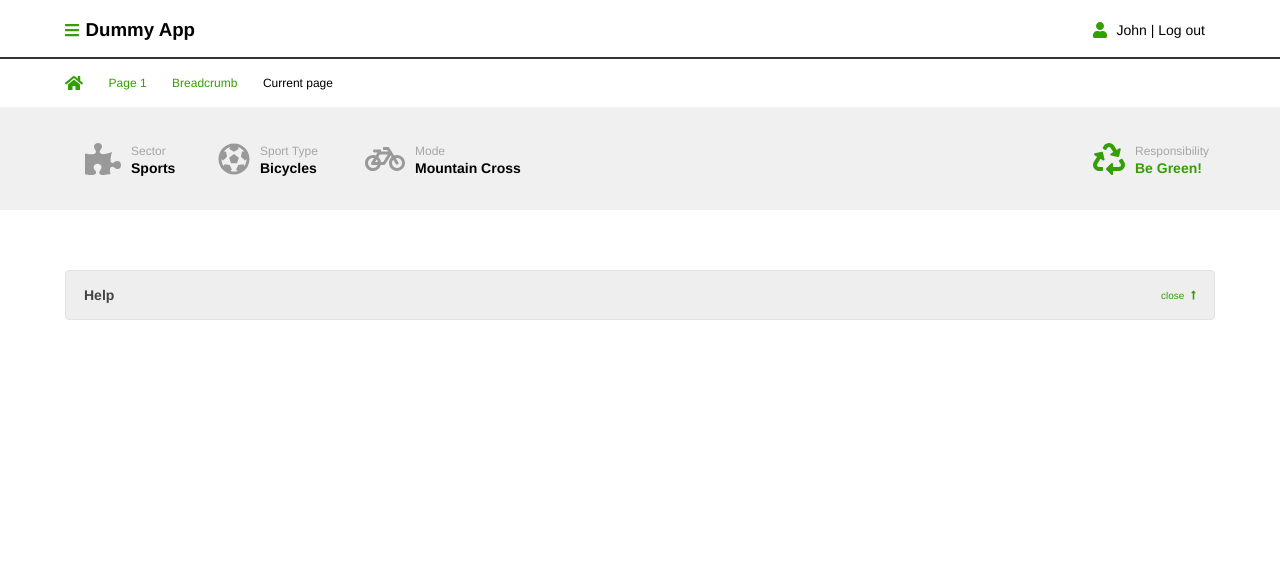
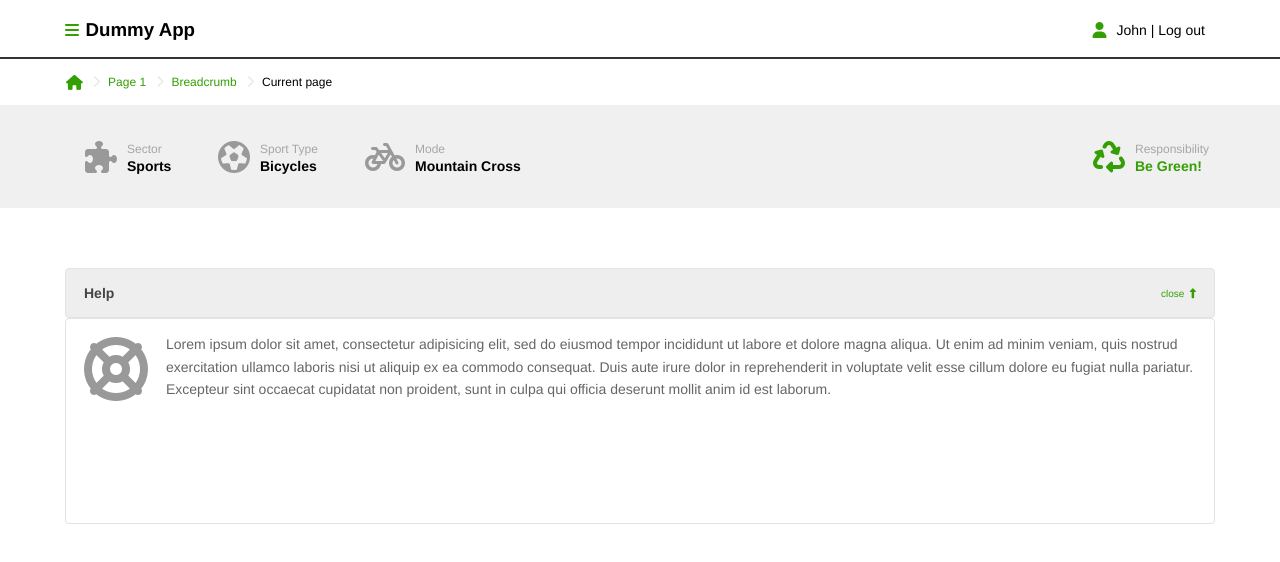
Before and after one commit to cassidypignatello/payroll-panda-example-app, a website built with webpack: page app/index.html in a window 1280 px wide. Built offline with nearby package versions, Linux system fonts and the light colour scheme.

Commit message:
changes font-awesome to use v4 icons

```diff
--- a/app/index.html
+++ b/app/index.html
@@ -4,24 +4,24 @@
     <meta charset="utf-8">
     <meta name="viewport" content="width=device-width, initial-scale=1">
     <title>Payroll Panda Dummy App</title>
-    <script defer src="https://use.fontawesome.com/releases/v5.0.6/js/all.js"></script>
+    <script src="https://use.fontawesome.com/f429204f07.js"></script>
   </head>
   <body>
     <div id="app">
       <div class="container navbar">
         <div class="nav-title">
-          <i class="fas fa-bars"></i>
+          <i class="fa fa-bars"></i>
           <h3>Dummy App</h3>
         </div>
         <nav class="nav-links">
-          <i class="fas fa-user"></i>
+          <i class="fa fa-user"></i>
           <p>John | Log out</p>
         </nav>
       </div>
       <hr />
       <div class="container">
         <ul class="breadcrumbs">
-          <li><a href="#"><i class="fas fa-home fa-lg"></i></a></li>
+          <li><a href="#"><i class="fa fa-home fa-lg"></i></a></li>
           <li><a href="#">Page 1</a></li>
           <li><a href="#">Breadcrumb</a></li>
           <li>Current page</li>
@@ -32,21 +32,21 @@
           <div class="section-menu">
             <div class="left-menu">
               <div class="sector">
-                <i class="fas fa-puzzle-piece fa-2x"></i>
+                <i class="fa fa-puzzle-piece fa-2x"></i>
                 <div class="section-text">
                   <p>Sector</p>
                   <strong>Sports</strong>
                 </div>
               </div>
               <div class="sport-type">
-                <i class="fas fa-futbol fa-2x"></i>
+                <i class="fa fa-futbol-o fa-2x"></i>
                 <div class="section-text">
                   <p>Sport Type</p>
                   <strong>Bicycles</strong>
                 </div>
               </div>
               <div class="mode">
-                <i class="fas fa-bicycle fa-2x"></i>
+                <i class="fa fa-bicycle fa-2x"></i>
                 <div class="section-text">
                   <p>Mode</p>
                   <br />
@@ -55,7 +55,7 @@
               </div>
             </div>
             <div class="reminder">
-              <i class="fas fa-recycle fa-2x"></i>
+              <i class="fa fa-recycle fa-2x"></i>
               <div class="section-text">
                 <p>Responsibility</p>
                 <strong>Be Green!</strong>
@@ -66,13 +66,22 @@
       </div>
       <div class="container">
         <div class="accordion">
-          <strong>Help</strong>
-          <div class="close-button">
-            <p>close</p>
-            <i class="fas fa-long-arrow-alt-up"></i>
-          </div>
-        </button>
-      </div>
+            <strong>Help</strong>
+            <div class="close-button">
+              <p>close</p>
+              <i class="fa fa-long-arrow-up"></i>
+            </div>
+        </div>
+        <div class="panel">
+          <i class="fa fa-life-ring fa-4x"></i>
+          <p>Lorem ipsum dolor sit amet, consectetur adipisicing elit,
+            sed do eiusmod tempor incididunt ut labore et dolore magna aliqua.
+            Ut enim ad minim veniam, quis nostrud exercitation ullamco laboris
+            nisi ut aliquip ex ea commodo consequat. Duis aute irure dolor in
+            reprehenderit in voluptate velit esse cillum dolore eu fugiat nulla
+            pariatur. Excepteur sint occaecat cupidatat non proident, sunt in
+            culpa qui officia deserunt mollit anim id est laborum.</p>
+        </div>
     </div>
   </body>
 </html>
--- a/app/scss/index.scss
+++ b/app/scss/index.scss
@@ -56,7 +56,7 @@
   color: $secondary-color;
 }
 
-.fa-puzzle-piece, .fa-futbol, .fa-bicycle {
+.fa-puzzle-piece, .fa-futbol-o, .fa-bicycle, .fa-life-ring {
   color: $dark-icon-color;
 }
 
@@ -172,3 +172,21 @@
   width: 35px;
   color: $secondary-color;
 }
+
+.panel {
+  border: 1px solid #e3e3e3;
+  border-radius: 4px;
+  color: #666;
+  padding: 0 18px;
+  height: 206px;
+  line-height: 1.6;
+  // text-align: right;
+  p {
+    font-size: 14px;
+  }
+}
+
+.fa-life-ring {
+  margin: 18px 18px 18px 0;
+  float: left;
+}
```
Also changed, not shown: app/css/index.css.
